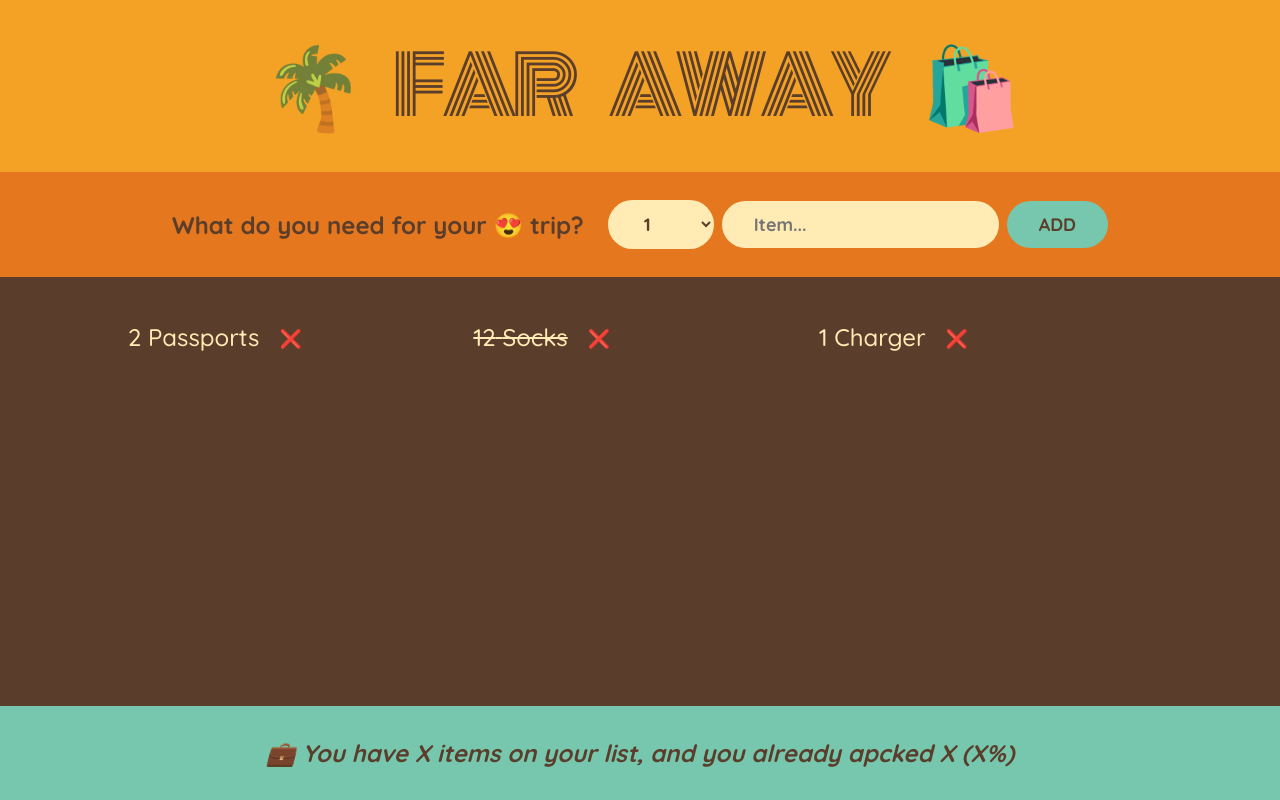
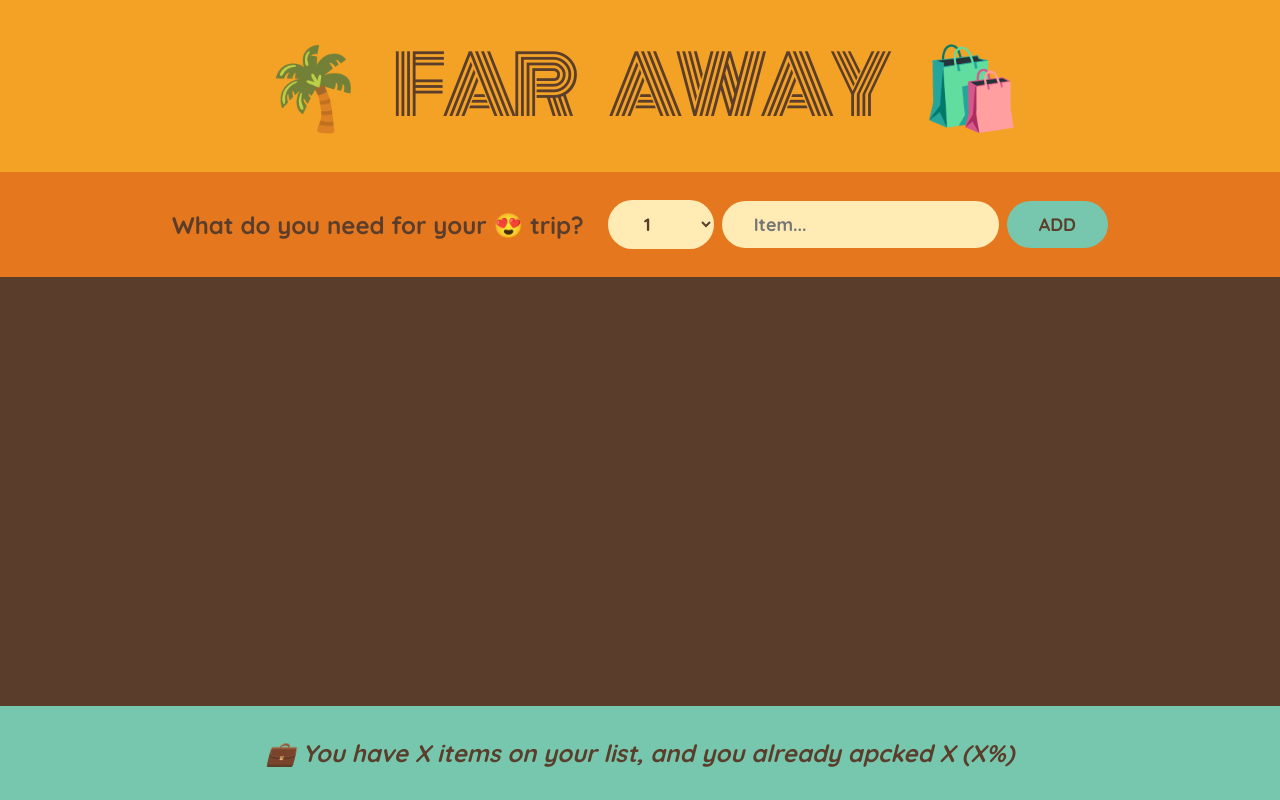
Before and after one commit to brian1puron/travel-list, a React (Create React App) app: page / in a window 1280 px wide. Built offline with nearby package versions, Linux system fonts and the light colour scheme.

Commit message:
Added items state globaly and implemted in the packing list and form

```diff
--- a/package.json
+++ b/package.json
@@ -6,7 +6,7 @@
     "@testing-library/jest-dom": "^5.17.0",
     "@testing-library/react": "^13.4.0",
     "@testing-library/user-event": "^13.5.0",
-    "react": "^18.2.0",
+    "react": "^18.3.1",
     "react-dom": "^18.2.0",
     "react-scripts": "5.0.1",
     "web-vitals": "^2.1.4"
--- a/src/App.js
+++ b/src/App.js
@@ -7,11 +7,19 @@
 ];
 
 export default function App() {
+  const [items, setItems]= useState([]) // Initial state will be an empty array
+
+
+  function handleAddItems(item){
+    setItems(items=>[...items, item])
+  }
+
+
   return (
     <div className="app">
       <Logo />
-      <Form />
-      <PackingList />
+      <Form onAdditems={handleAddItems}/>
+      <PackingList items={items}/>
       <Stats />
     </div>
   );
@@ -21,9 +29,11 @@
   return <h1>🌴 Far Away 🛍️</h1>;
 }
 
-function Form() {
+function Form({onAdditems}) {
   const [description, setDescription] = useState("");
   const [quantity, setQuantity] = useState(1);
+
+
 
   function handleSubmit(e) {
     e.preventDefault(); // how to stop the default of the site reloading everytime when we submit by clikcing add form
@@ -33,8 +43,10 @@
     const newItem = { description, quantity, packed: false, id: Date.now() };
     console.log(newItem);
 
+    onAdditems(newItem)
     setDescription("");
     setQuantity(1);
+
   }
 
   return (
@@ -62,11 +74,11 @@
   );
 }
 
-function PackingList() {
+function PackingList({items}) {
   return (
     <div className="list">
       <ul>
-        {initialItems.map((item) => (
+        {items.map((item) => (
           <Item item={item} key={item.id} />
         ))}
       </ul>
```
Also changed, not shown: 1 other file (tests, documents, lock files or other folders).
